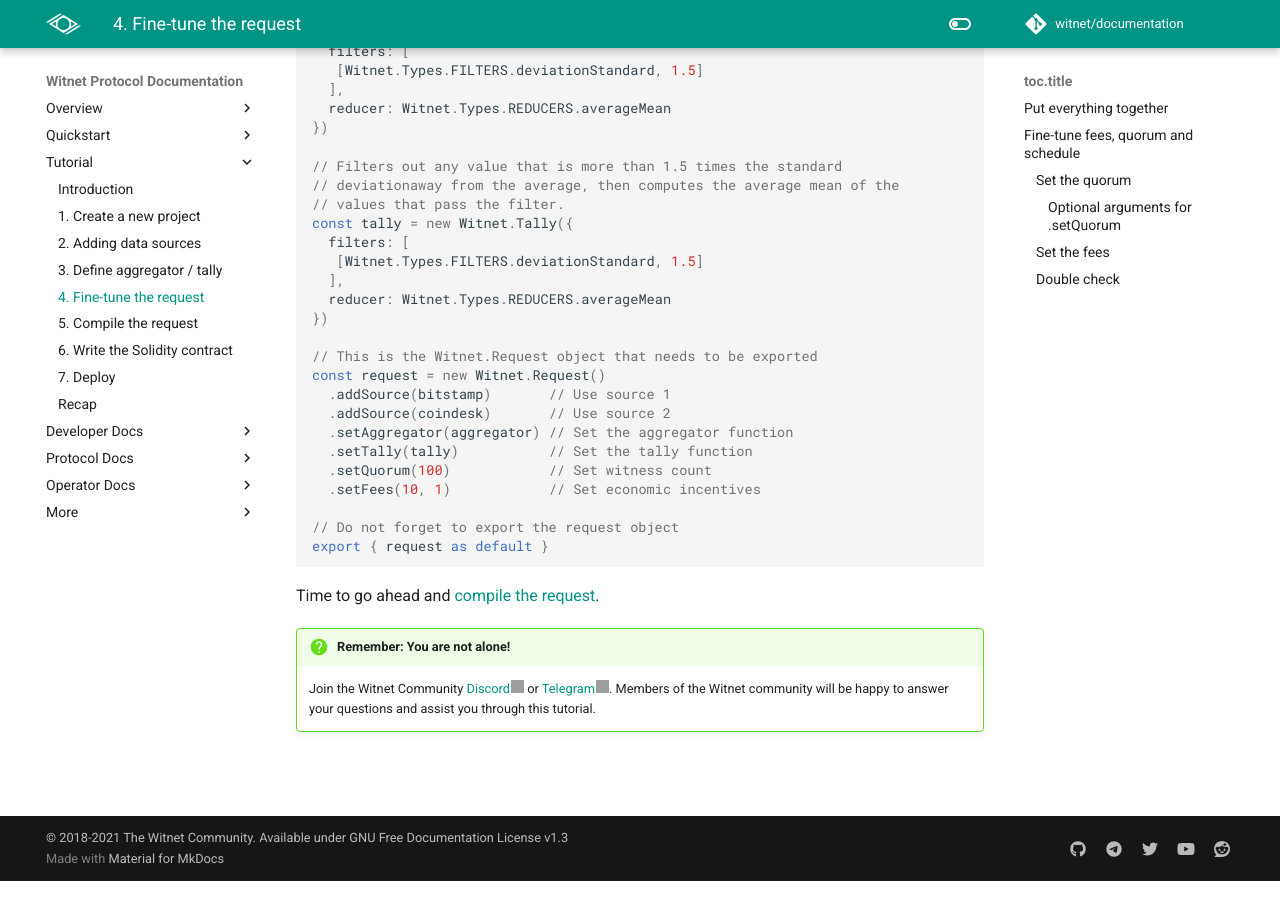
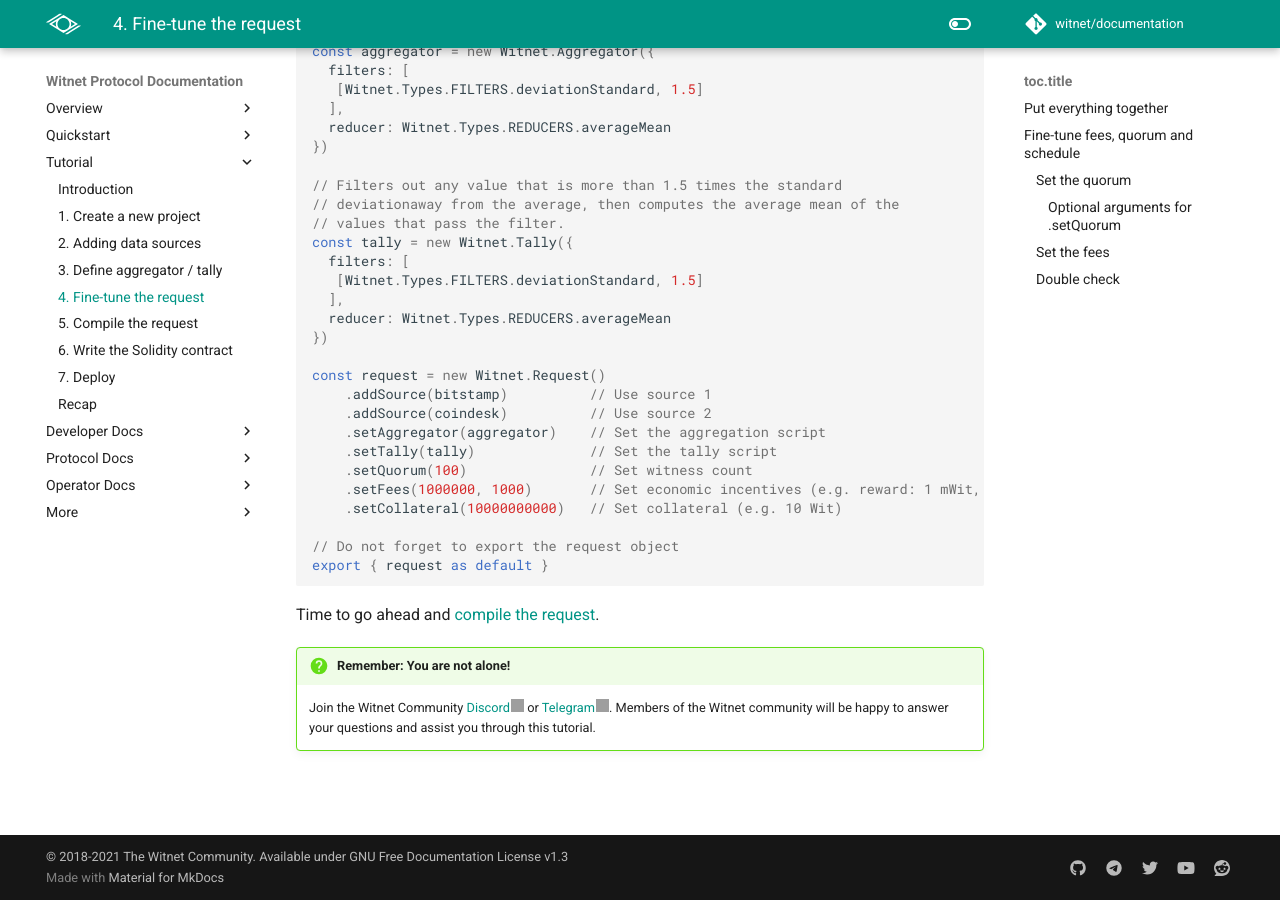
Before and after one commit to witnet/documentation, an MkDocs documentation site: the page built from docs/tutorials/bitcoin-price-feed/fine-tuning.md, in a window 1280 px wide and 900 px high, scrolled down 2866 px. Built offline with MkDocs 1.6.1 and Material for MkDocs 9.7.7, drawn with Linux system fonts in a browser that asks for light colours; comment, search, counter and statistics services are not loaded; some of the changed text lies outside the part shown; grey boxes are pictures that could not be loaded.

Commit message:
feat: improve rewards and collateral in request example

````diff
--- a/docs/tutorials/bitcoin-price-feed/fine-tuning.md
+++ b/docs/tutorials/bitcoin-price-feed/fine-tuning.md
@@ -13,12 +13,13 @@ that you will need to export:
 ```javascript
 // This is the Witnet.Request object that needs to be exported
 const request = new Witnet.Request()
-  .addSource(bitstamp)       // Use source 1
-  .addSource(coindesk)       // Use source 2
-  .setAggregator(aggregator) // Set the aggregation script
-  .setTally(tally)           // Set the tally script
-  .setQuorum(100)            // Set witness count
-  .setFees(10, 1)            // Set economic incentives
+  .addSource(bitstamp)          // Use source 1
+  .addSource(coindesk)          // Use source 2
+  .setAggregator(aggregator)    // Set the aggregation script
+  .setTally(tally)              // Set the tally script
+  .setQuorum(100)               // Set witness count
+  .setFees(1000000, 1000)       // Set economic incentives (e.g. reward: 1 mWit, fee: 1 uWit)
+  .setCollateral(10000000000)   // Set collateral (e.g. 10 Wit)
 
 // Do not forget to export the request object
 export { request as default }
@@ -150,14 +151,14 @@ const tally = new Witnet.Tally({
   reducer: Witnet.Types.REDUCERS.averageMean
 })
 
-// This is the Witnet.Request object that needs to be exported
 const request = new Witnet.Request()
-  .addSource(bitstamp)       // Use source 1
-  .addSource(coindesk)       // Use source 2
-  .setAggregator(aggregator) // Set the aggregator function
-  .setTally(tally)           // Set the tally function
-  .setQuorum(100)            // Set witness count
-  .setFees(10, 1)            // Set economic incentives
+    .addSource(bitstamp)          // Use source 1
+    .addSource(coindesk)          // Use source 2
+    .setAggregator(aggregator)    // Set the aggregation script
+    .setTally(tally)              // Set the tally script
+    .setQuorum(100)               // Set witness count
+    .setFees(1000000, 1000)       // Set economic incentives (e.g. reward: 1 mWit, fee: 1 uWit)
+    .setCollateral(10000000000)   // Set collateral (e.g. 10 Wit)
 
 // Do not forget to export the request object
 export { request as default }
````
